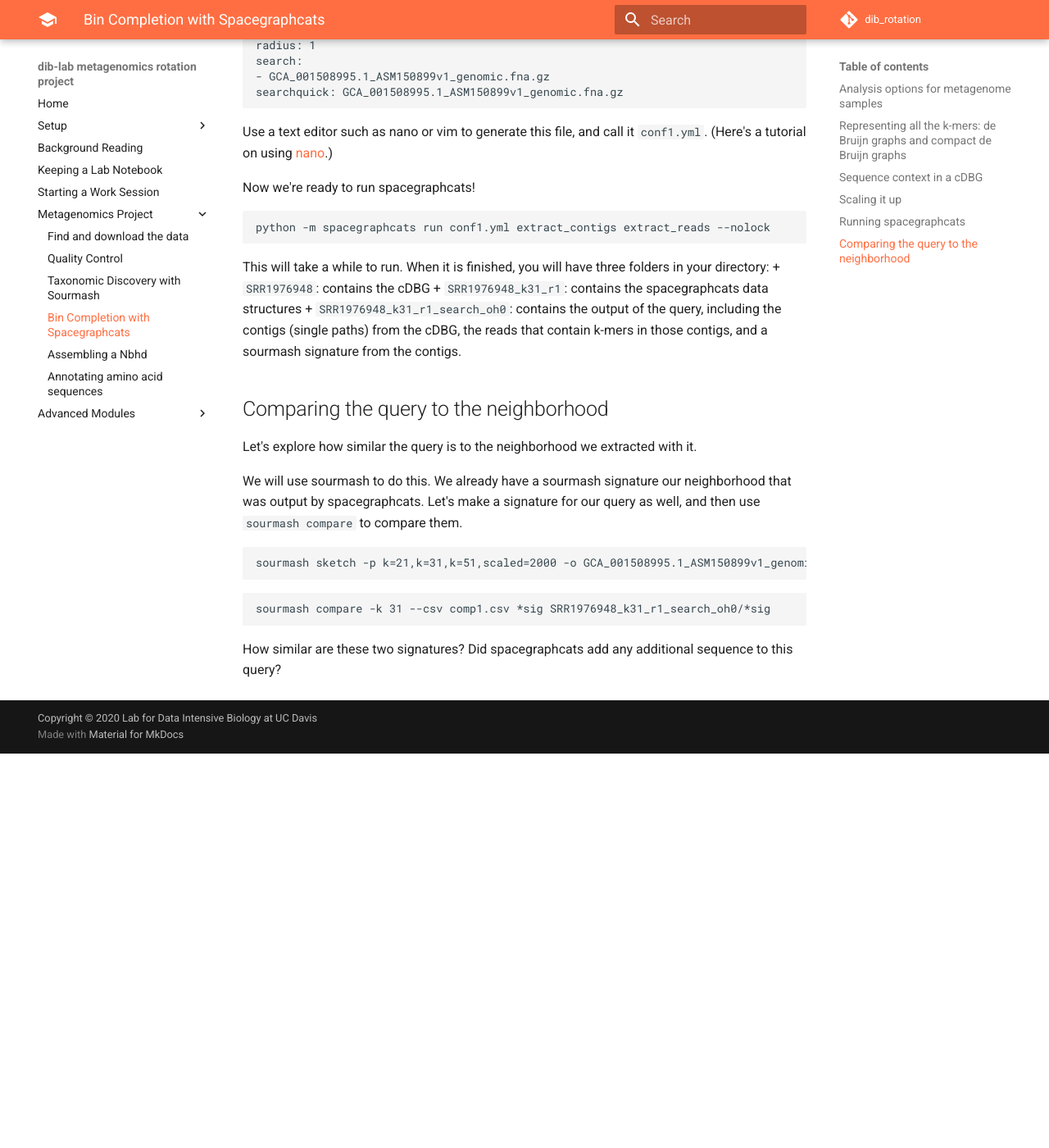
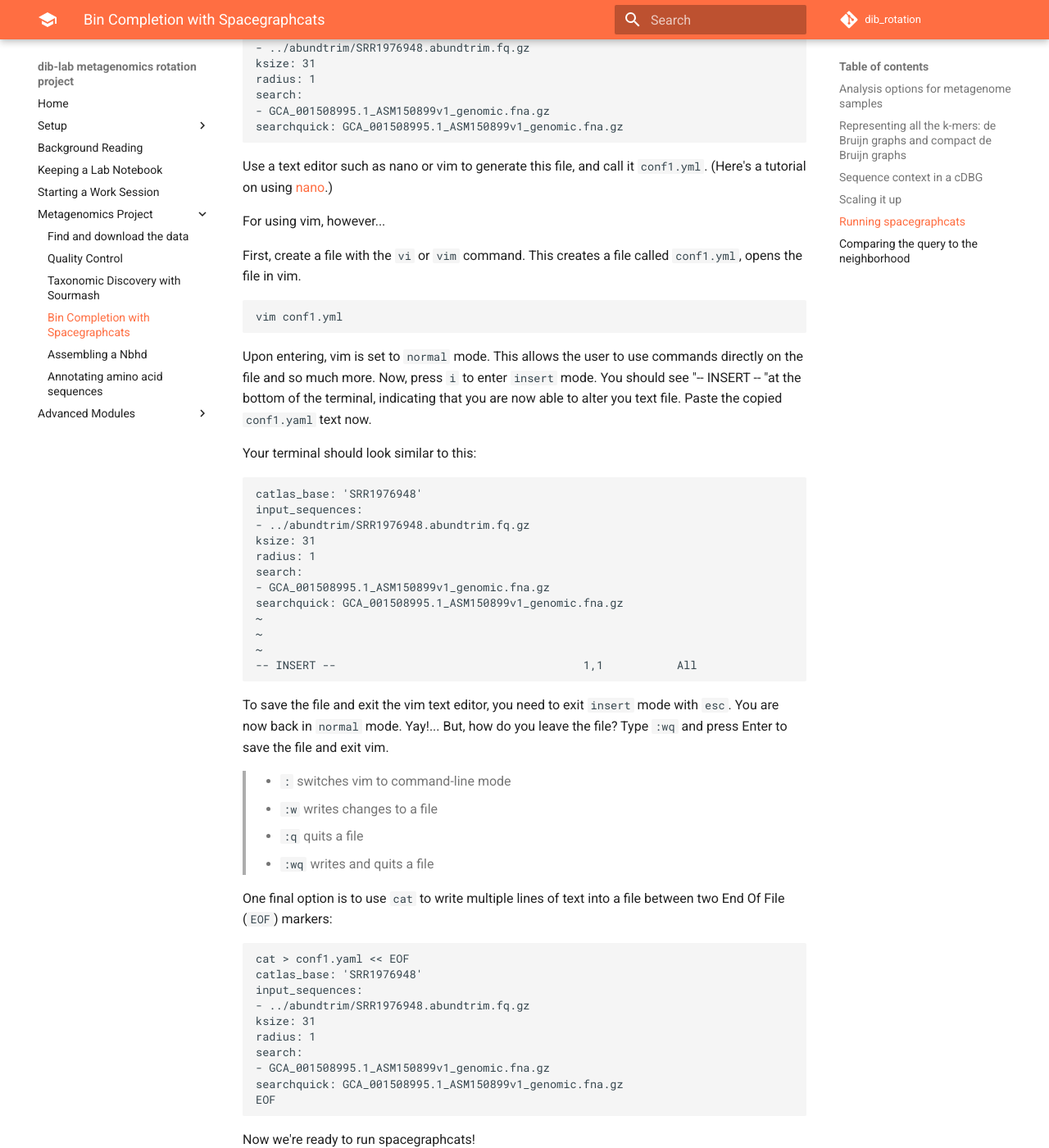
Before and after one commit to dib-lab/dib_rotation, an MkDocs documentation site: the page built from doc/08_bin_completion_with_spacegraphcats.md, in a window 1280 px wide and 1400 px high, scrolled down 7427 px. Shown: the whole window at 82% size. Built offline with MkDocs 1.6.1 and Material for MkDocs 9.7.7, drawn with Linux system fonts in a browser that asks for light colours; comment, search, counter and statistics services are not loaded; before the commit the page ends 8346 px from its top, so only the background shows below that; some of the changed text lies outside the part shown.

Commit message:
[MRG] additional info on using vim (#72)
* issue #71

* Fixed nano link, added to vim text, added cat script

---------

Co-authored-by: ccbaumler <63077899+ccbaumler@users.noreply.github.com>

````diff
--- a/doc/08_bin_completion_with_spacegraphcats.md
+++ b/doc/08_bin_completion_with_spacegraphcats.md
@@ -213,6 +213,8 @@
 Now that we have our query, we need to construct a configuration file that spacegraphcats will use to run.
 This file specifies the name of the spacegraphcats data structure (`catlas_base`), the file paths for the metagenome reads and the query sequence, the k-mer size at which to build the cDBG, and the "radius" (or size) at which to perform the queries.
 
+The file will contain:
+
 ```
 catlas_base: 'SRR1976948'
 input_sequences:
@@ -225,7 +227,57 @@
 ```
 
 Use a text editor such as nano or vim to generate this file, and call it `conf1.yml`.
-(Here's a tutorial on using [nano](https://datacarpentry.org/shell-genomics/05-writing-scripts/).)
+(Here's a tutorial on using [nano](https://datacarpentry.org/shell-genomics/05-writing-scripts).)
+
+For using vim, however...
+
+First, create a file with the `vi` or `vim` command. This creates a file called `conf1.yml`, opens the file in vim.
+
+```
+vim conf1.yml
+```
+
+Upon entering, vim is set to `normal` mode. This allows the user to use commands directly on the file and so much more.
+Now, press `i` to enter `insert` mode. You should see "-- INSERT -- "at the bottom of the terminal, indicating that you are now able to alter you text file. Paste the copied `conf1.yaml` text now.
+
+Your terminal should look similar to this:
+
+```
+catlas_base: 'SRR1976948'
+input_sequences:
+- ../abundtrim/SRR1976948.abundtrim.fq.gz
+ksize: 31
+radius: 1
+search:
+- GCA_001508995.1_ASM150899v1_genomic.fna.gz
+searchquick: GCA_001508995.1_ASM150899v1_genomic.fna.gz
+~
+~
+~
+-- INSERT --                                     1,1           All
+```
+
+To save the file and exit the vim text editor, you need to exit `insert` mode with `esc`. You are now back in `normal` mode. Yay!... But, how do you leave the file?
+Type `:wq` and press Enter to save the file and exit vim.
+> - `:` switches vim to command-line mode
+> - `:w` writes changes to a file
+> - `:q` quits a file
+> - `:wq` writes and quits a file
+
+One final option is to use `cat` to write multiple lines of text into a file between two End Of File (`EOF`) markers:
+
+```
+cat > conf1.yaml << EOF
+catlas_base: 'SRR1976948'
+input_sequences:
+- ../abundtrim/SRR1976948.abundtrim.fq.gz
+ksize: 31
+radius: 1
+search:
+- GCA_001508995.1_ASM150899v1_genomic.fna.gz
+searchquick: GCA_001508995.1_ASM150899v1_genomic.fna.gz
+EOF
+```
 
 Now we're ready to run spacegraphcats!
 
````
